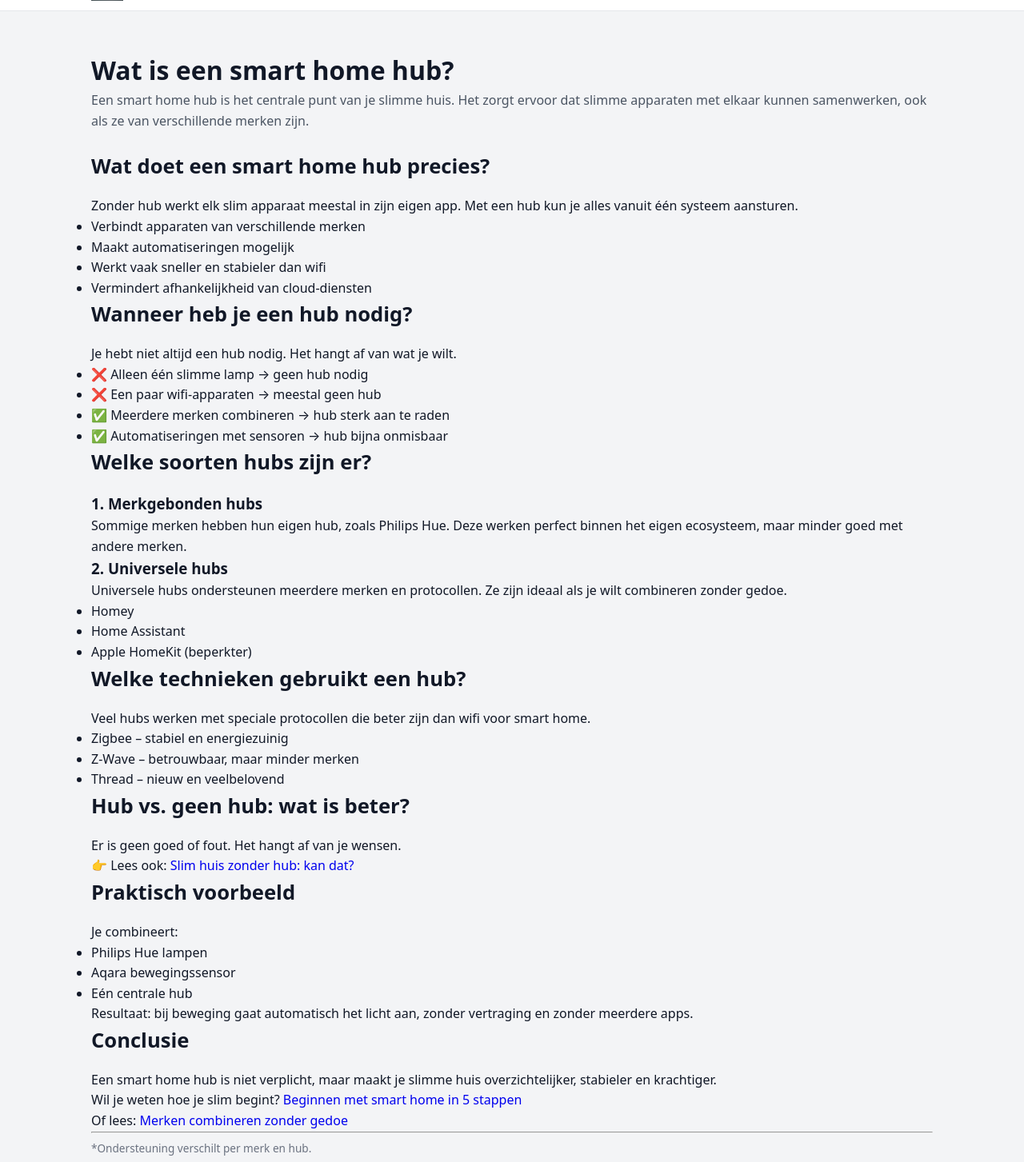
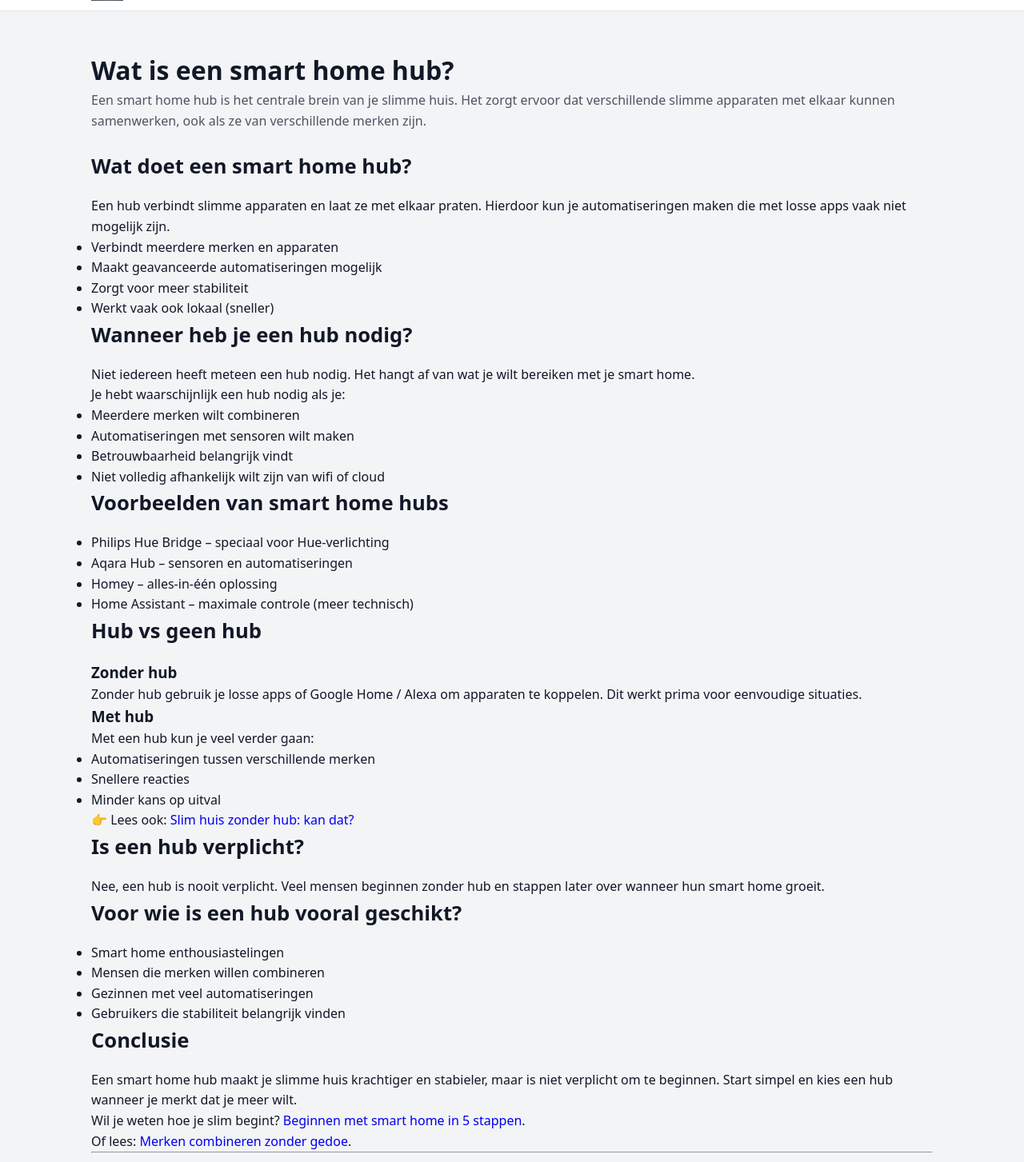
Before and after one commit to hafidgrad/SlimHuisWonen, a Next.js app: page /tips/wat-is-een-smart-home-hub in a window 1280 px wide. Shown: the part 51-1504 px from the top of the page at 80% size. Built offline with nearby package versions, Linux system fonts and the light colour scheme.

Commit message:
Add article: Wat is een smart home hub

```diff
--- a/app/tips/wat-is-een-smart-home-hub/page.jsx
+++ b/app/tips/wat-is-een-smart-home-hub/page.jsx
@@ -3,9 +3,9 @@ import Footer from "@/components/Footer";
 import Link from "next/link";
 
 export const metadata = {
-  title: "Wat is een smart home hub? Uitleg & voorbeelden",
+  title: "Wat is een smart home hub? Uitleg, voordelen & voorbeelden",
   description:
-    "Wat is een smart home hub en heb je er één nodig? We leggen uit wat een hub doet, wanneer je hem nodig hebt en welke alternatieven er zijn.",
+    "Wat is een smart home hub en heb je er eentje nodig? We leggen uit wat een hub doet, wanneer het handig is en welke alternatieven er zijn.",
   alternates: {
     canonical: "https://slimhuiswonen.nl/tips/wat-is-een-smart-home-hub",
   },
@@ -21,77 +21,71 @@ export default function WatIsEenSmartHomeHub() {
           <h1>Wat is een smart home hub?</h1>
 
           <p className="section-intro">
-            Een smart home hub is het centrale punt van je slimme huis.
-            Het zorgt ervoor dat slimme apparaten met elkaar kunnen samenwerken,
-            ook als ze van verschillende merken zijn.
+            Een smart home hub is het centrale brein van je slimme huis. Het
+            zorgt ervoor dat verschillende slimme apparaten met elkaar kunnen
+            samenwerken, ook als ze van verschillende merken zijn.
           </p>
 
-          <h2>Wat doet een smart home hub precies?</h2>
+          <h2>Wat doet een smart home hub?</h2>
 
           <p>
-            Zonder hub werkt elk slim apparaat meestal in zijn eigen app.
-            Met een hub kun je alles vanuit één systeem aansturen.
+            Een hub verbindt slimme apparaten en laat ze met elkaar praten.
+            Hierdoor kun je automatiseringen maken die met losse apps vaak
+            niet mogelijk zijn.
           </p>
 
           <ul>
-            <li>Verbindt apparaten van verschillende merken</li>
-            <li>Maakt automatiseringen mogelijk</li>
-            <li>Werkt vaak sneller en stabieler dan wifi</li>
-            <li>Vermindert afhankelijkheid van cloud-diensten</li>
+            <li>Verbindt meerdere merken en apparaten</li>
+            <li>Maakt geavanceerde automatiseringen mogelijk</li>
+            <li>Zorgt voor meer stabiliteit</li>
+            <li>Werkt vaak ook lokaal (sneller)</li>
           </ul>
 
           <h2>Wanneer heb je een hub nodig?</h2>
 
           <p>
-            Je hebt niet altijd een hub nodig. Het hangt af van wat je wilt.
+            Niet iedereen heeft meteen een hub nodig. Het hangt af van wat je
+            wilt bereiken met je smart home.
+          </p>
+
+          <p>
+            Je hebt waarschijnlijk een hub nodig als je:
           </p>
 
           <ul>
-            <li>❌ Alleen één slimme lamp → geen hub nodig</li>
-            <li>❌ Een paar wifi-apparaten → meestal geen hub</li>
-            <li>✅ Meerdere merken combineren → hub sterk aan te raden</li>
-            <li>✅ Automatiseringen met sensoren → hub bijna onmisbaar</li>
+            <li>Meerdere merken wilt combineren</li>
+            <li>Automatiseringen met sensoren wilt maken</li>
+            <li>Betrouwbaarheid belangrijk vindt</li>
+            <li>Niet volledig afhankelijk wilt zijn van wifi of cloud</li>
           </ul>
 
-          <h2>Welke soorten hubs zijn er?</h2>
+          <h2>Voorbeelden van smart home hubs</h2>
 
-          <h3>1. Merkgebonden hubs</h3>
+          <ul>
+            <li>Philips Hue Bridge – speciaal voor Hue-verlichting</li>
+            <li>Aqara Hub – sensoren en automatiseringen</li>
+            <li>Homey – alles-in-één oplossing</li>
+            <li>Home Assistant – maximale controle (meer technisch)</li>
+          </ul>
+
+          <h2>Hub vs geen hub</h2>
+
+          <h3>Zonder hub</h3>
           <p>
-            Sommige merken hebben hun eigen hub, zoals Philips Hue.
-            Deze werken perfect binnen het eigen ecosysteem, maar minder goed
-            met andere merken.
+            Zonder hub gebruik je losse apps of Google Home / Alexa om
+            apparaten te koppelen. Dit werkt prima voor eenvoudige situaties.
           </p>
 
-          <h3>2. Universele hubs</h3>
+          <h3>Met hub</h3>
           <p>
-            Universele hubs ondersteunen meerdere merken en protocollen.
-            Ze zijn ideaal als je wilt combineren zonder gedoe.
+            Met een hub kun je veel verder gaan:
           </p>
 
           <ul>
-            <li>Homey</li>
-            <li>Home Assistant</li>
-            <li>Apple HomeKit (beperkter)</li>
+            <li>Automatiseringen tussen verschillende merken</li>
+            <li>Snellere reacties</li>
+            <li>Minder kans op uitval</li>
           </ul>
-
-          <h2>Welke technieken gebruikt een hub?</h2>
-
-          <p>
-            Veel hubs werken met speciale protocollen die beter zijn dan wifi
-            voor smart home.
-          </p>
-
-          <ul>
-            <li>Zigbee – stabiel en energiezuinig</li>
-            <li>Z-Wave – betrouwbaar, maar minder merken</li>
-            <li>Thread – nieuw en veelbelovend</li>
-          </ul>
-
-          <h2>Hub vs. geen hub: wat is beter?</h2>
-
-          <p>
-            Er is geen goed of fout. Het hangt af van je wensen.
-          </p>
 
           <p>
             👉 Lees ook:{" "}
@@ -100,28 +94,28 @@ export default function WatIsEenSmartHomeHub() {
             </Link>
           </p>
 
-          <h2>Praktisch voorbeeld</h2>
+          <h2>Is een hub verplicht?</h2>
 
           <p>
-            Je combineert:
+            Nee, een hub is nooit verplicht. Veel mensen beginnen zonder hub
+            en stappen later over wanneer hun smart home groeit.
           </p>
 
+          <h2>Voor wie is een hub vooral geschikt?</h2>
+
           <ul>
-            <li>Philips Hue lampen</li>
-            <li>Aqara bewegingssensor</li>
-            <li>Eén centrale hub</li>
+            <li>Smart home enthousiastelingen</li>
+            <li>Mensen die merken willen combineren</li>
+            <li>Gezinnen met veel automatiseringen</li>
+            <li>Gebruikers die stabiliteit belangrijk vinden</li>
           </ul>
-
-          <p>
-            Resultaat: bij beweging gaat automatisch het licht aan,
-            zonder vertraging en zonder meerdere apps.
-          </p>
 
           <h2>Conclusie</h2>
 
           <p>
-            Een smart home hub is niet verplicht, maar maakt je slimme huis
-            overzichtelijker, stabieler en krachtiger.
+            Een smart home hub maakt je slimme huis krachtiger en stabieler,
+            maar is niet verplicht om te beginnen. Start simpel en kies een
+            hub wanneer je merkt dat je meer wilt.
           </p>
 
           <p>
@@ -129,7 +123,7 @@ export default function WatIsEenSmartHomeHub() {
             {" "}
             <Link href="/tips/beginnen-met-smart-home">
               Beginnen met smart home in 5 stappen
-            </Link>
+            </Link>.
           </p>
 
           <p>
@@ -137,13 +131,13 @@ export default function WatIsEenSmartHomeHub() {
             {" "}
             <Link href="/tips/merken-combineren-zonder-gedoe">
               Merken combineren zonder gedoe
-            </Link>
+            </Link>.
           </p>
 
           <hr />
 
           <p className="muted small">
-            *Ondersteuning verschilt per merk en hub.
+            *Functionaliteit verschilt per hub en merk.
           </p>
         </div>
       </main>
```
